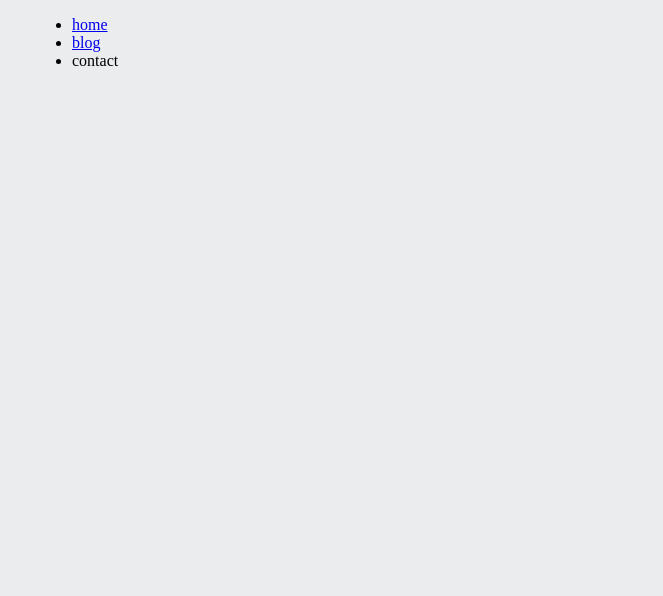
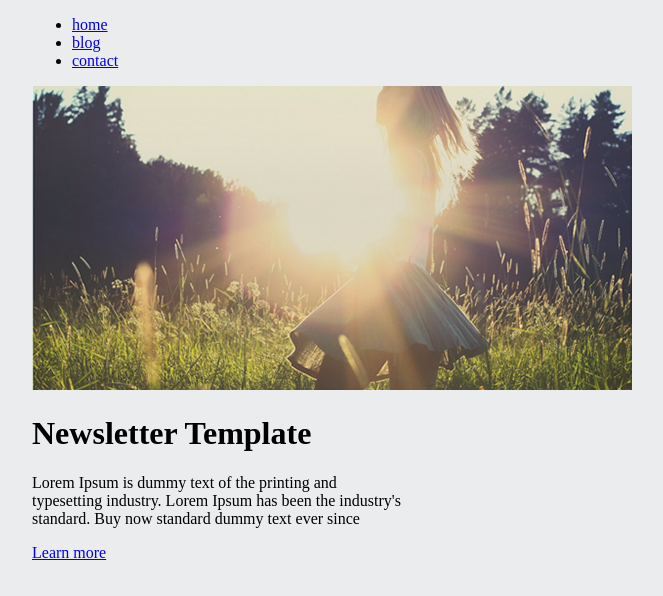
Before and after one commit to stephanie-vm/PSD-practica, a website: page index.html in a window 1280 px wide. Shown: the whole page, without its empty margins (308-971 px from the left). Drawn offline with Linux system fonts and the light colour scheme.

Commit message:
Main-content-1

```diff
--- a/index.html
+++ b/index.html
@@ -16,9 +16,24 @@
                 <ul class="nav-ul clearfix">
                     <li><a href="#">home</a></li>
                     <li><a href="#">blog</a></li>
-                    <li><a hre="#">contact</a></li>
+                    <li><a href="#">contact</a></li>
                 </ul>
             </div>
+        </div>
+        <!--MAIN CONTENT-->
+        <div class="content-1">
+            <div class="img-1">
+                <img src="img/bk-1.png" alt="mujer feliz">
+            </div>
+            <div class="content-1-info">
+                <h1>Newsletter Template</h1>
+                <p> Lorem Ipsum is dummy text of the printing and
+                </br>
+                typesetting industry. Lorem Ipsum has been the industry's
+                </br>
+                standard. <a>Buy now</a> standard dummy text ever since</p>
+            </div>
+            <span><a href="#">Learn more</a></span>
         </div>
     </div>
 </body>
```
